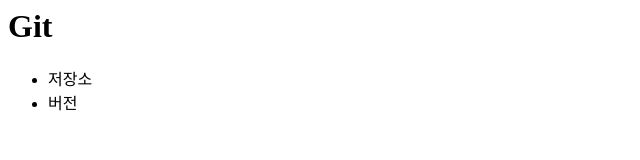
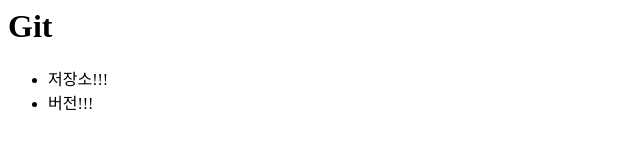
Before and after one commit to load7carry8/opentutorial_git, a plain HTML site: page index.html in a window 1280 px wide. Shown: the full height of the page, 0-640 px from the left. Drawn offline with Linux system fonts and the light colour scheme.

Commit message:
느낌표 추가

```diff
--- a/index.html
+++ b/index.html
@@ -7,8 +7,8 @@
         <h1>Git</h1>
         </header>
         <ul>
-                <li>저장소</li>
-                <li>버전</li>
+                <li>저장소!!!</li>
+                <li>버전!!!</li>
         </ul>
     </body>
 </html>
```
